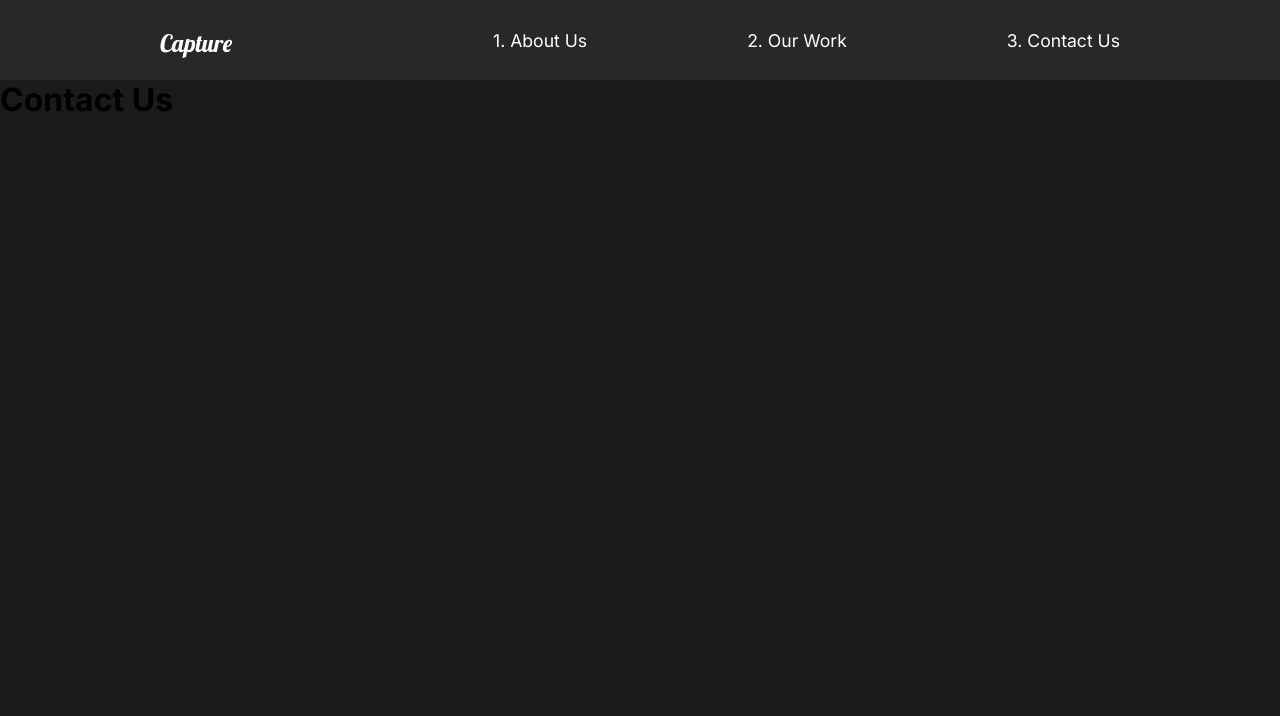
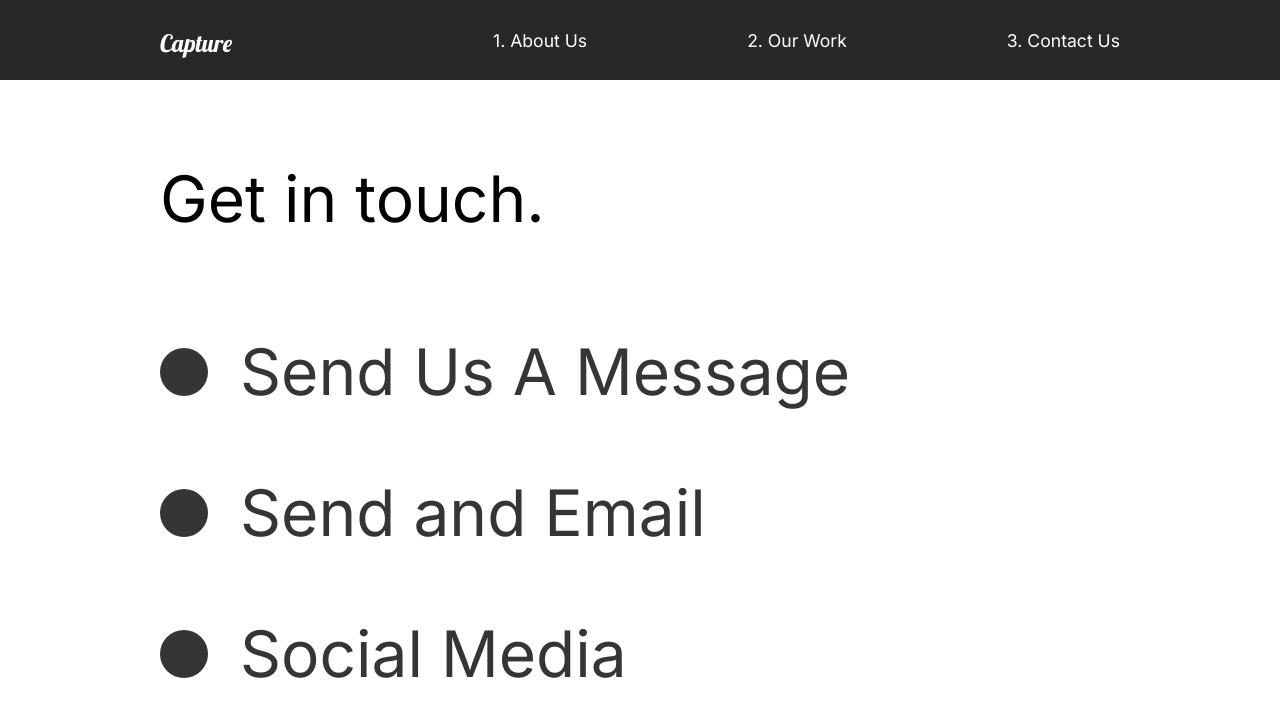
Before and after one commit to RobinHawiz/capture, a React (Create React App) app: page /contactus in a window 1280 px wide. Shown: the top 716 px of the page. Built offline with nearby package versions, Linux system fonts and the light colour scheme.

Commit message:
Contact Us Animation & Styling

```diff
--- a/src/pages/ContactUs.js
+++ b/src/pages/ContactUs.js
@@ -1,18 +1,71 @@
 //Animations
 import { motion } from "framer-motion";
-import { pageAnimation } from "../Animation";
+import { pageAnimation, titleAnim } from "../Animation";
+//Styled components
+import styled from "styled-components";
 
 const ContactUs = () => {
   return (
-    <motion.div
+    <Contact
       variants={pageAnimation}
       exit={"exit"}
       initial={"hidden"}
       animate={"show"}
+      style={{ background: "white" }}
     >
-      <h1>Contact Us</h1>
-    </motion.div>
+      <Title>
+        <Hide>
+          <motion.h2 variants={titleAnim}>Get in touch.</motion.h2>
+        </Hide>
+      </Title>
+      <div>
+        <Hide>
+          <Social variants={titleAnim}>
+            <Circle />
+            <h2>Send Us A Message</h2>
+          </Social>
+        </Hide>
+        <Hide>
+          <Social variants={titleAnim}>
+            <Circle />
+            <h2>Send and Email</h2>
+          </Social>
+        </Hide>
+        <Hide>
+          <Social variants={titleAnim}>
+            <Circle />
+            <h2>Social Media</h2>
+          </Social>
+        </Hide>
+      </div>
+    </Contact>
   );
 };
+//Styled components
+const Contact = styled(motion.div)`
+  padding: 5rem 10rem;
+  color: #353535;
+  min-height: 90vh;
+`;
+const Title = styled.div`
+  margin-bottom: 4rem;
+  color: black;
+`;
+const Hide = styled.div`
+  overflow: hidden;
+`;
+const Circle = styled.div`
+  border-radius: 50%;
+  width: 3rem;
+  height: 3rem;
+  background: #353535;
+`;
+const Social = styled(motion.div)`
+  display: flex;
+  align-items: center;
+  h2 {
+    margin: 2rem;
+  }
+`;
 
 export default ContactUs;
```
